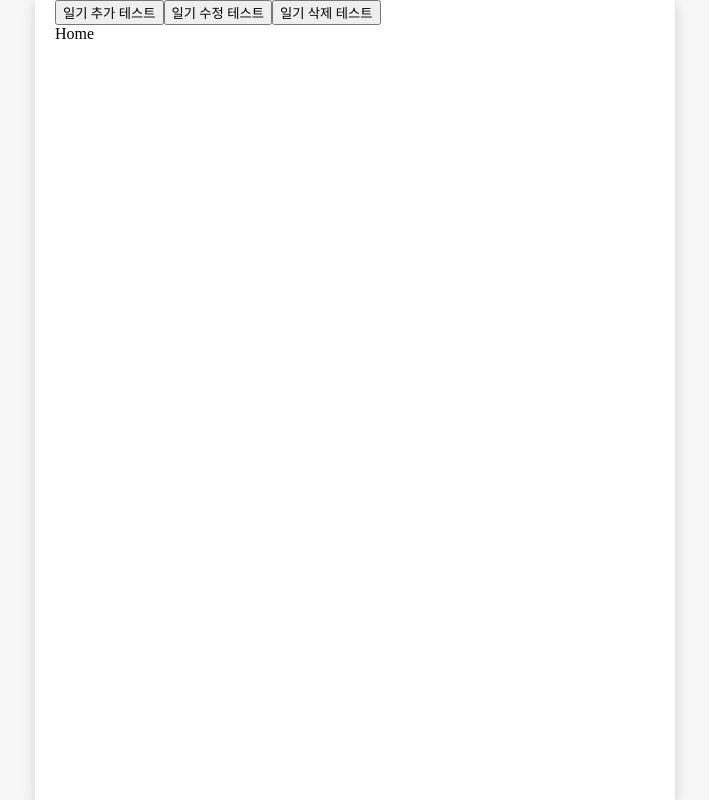
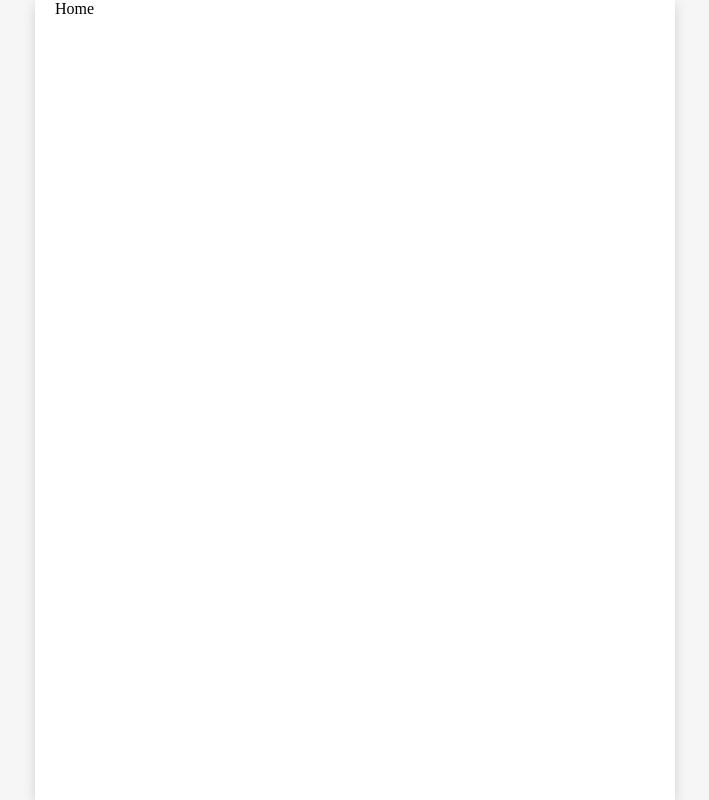
Before and after one commit to sejinbaek/react-diary, a React (Vite) app: page / in a window 1280 px wide. Shown: the whole page, without its empty margins (285-994 px from the left). Built offline with nearby package versions, Linux system fonts and the light colour scheme; a web font is replaced by a local one.

Commit message:
chore: 불필요한 코드 제거

```diff
--- a/src/App.jsx
+++ b/src/App.jsx
@@ -75,13 +75,6 @@ const App = () => {
 
   return (
     <>
-      <button onClick={() => onCreate(new Date().getTime(), 1, "헬로")}>
-        일기 추가 테스트
-      </button>
-      <button onClick={() => onUpdate(1, new Date().getTime(), 1, "하루")}>
-        일기 수정 테스트
-      </button>
-      <button onClick={() => onDelete(1)}>일기 삭제 테스트</button>
       <DiaryStateContext.Provider value={data}>
         <DiaryDispatchContext.Provider value={{ onCreate, onUpdate, onDelete }}>
           <RouterProvider router={router} />
```
